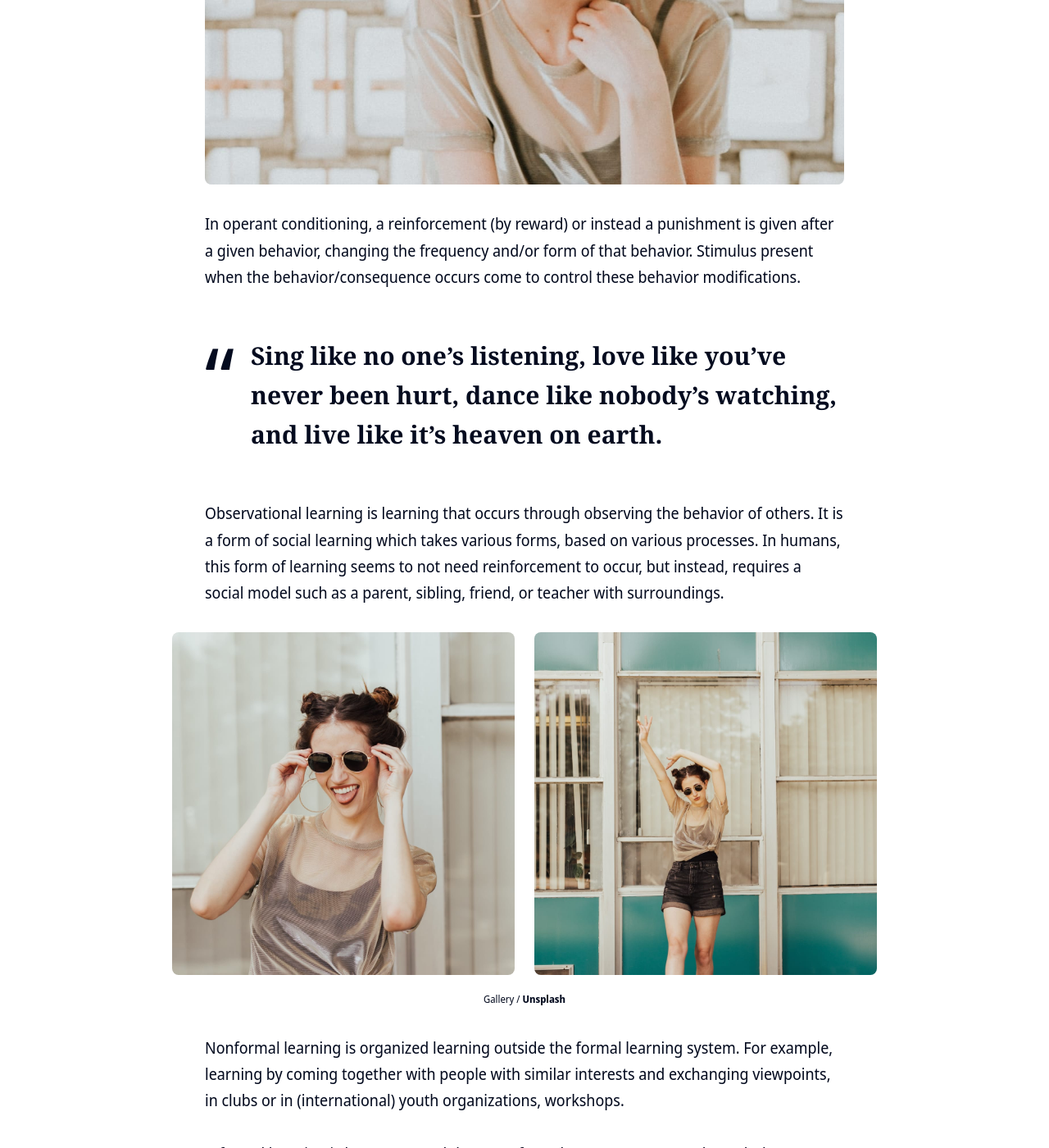
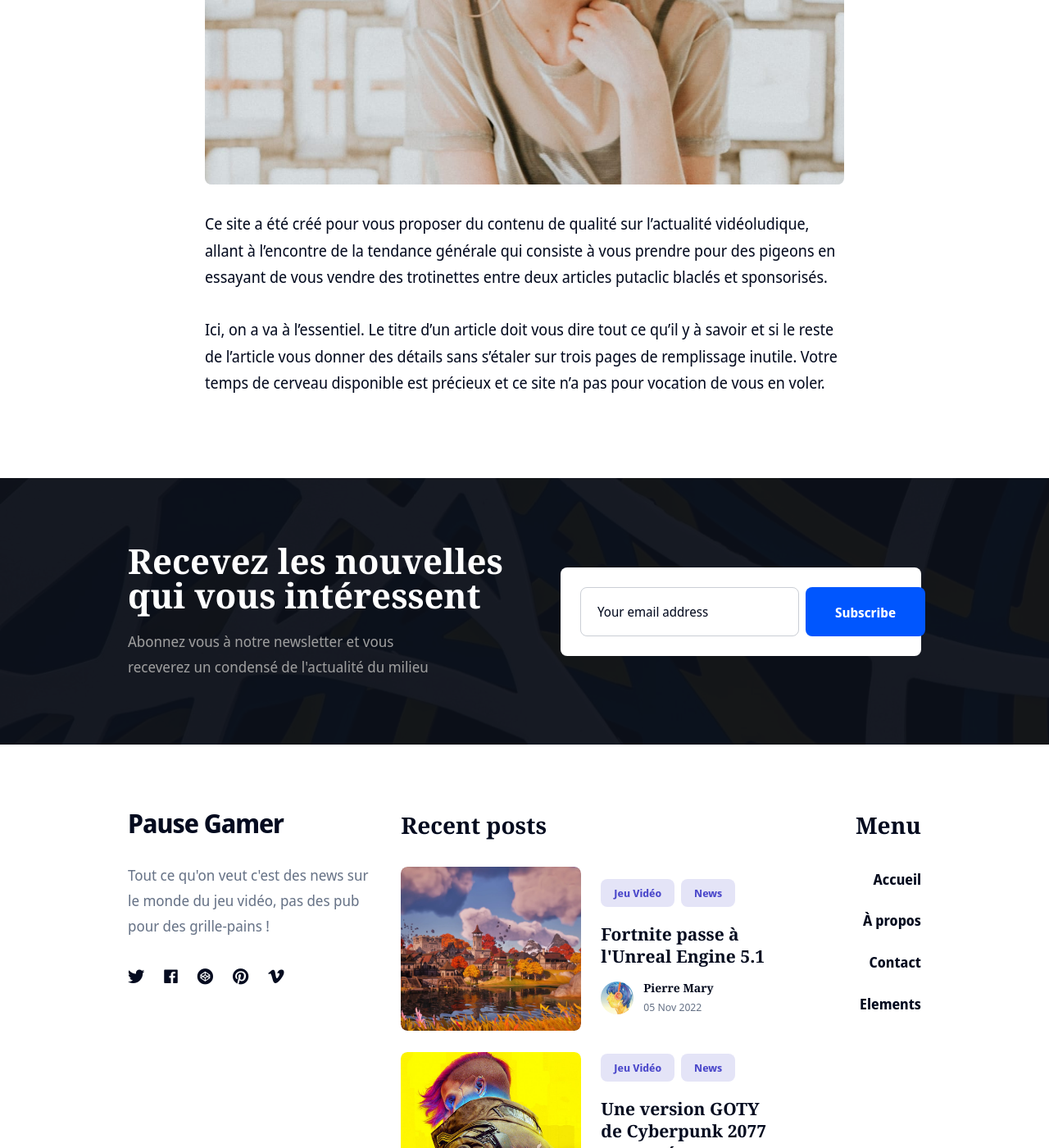
Before and after one commit to just-for-games/just-for-games.github.io, a Jekyll site: the page built from _pages/about.md, in a window 1280 px wide and 1400 px high, scrolled down 589 px. Shown: the whole window at 82% size. Built offline with Jekyll 4.4.1, drawn with Linux system fonts in a browser that asks for light colours; nearby versions of some CDN libraries; some of the changed text lies outside the part shown.

Commit message:
Update About page

```diff
--- a/_pages/about.md
+++ b/_pages/about.md
@@ -5,24 +5,6 @@ permalink: /about/
 image: '/images/102.jpg'
 ---
 
-In operant conditioning, a reinforcement (by reward) or instead a punishment is given after a given behavior, changing the frequency and/or form of that behavior. Stimulus present when the behavior/consequence occurs come to control these behavior modifications.
+Ce site a été créé pour vous proposer du contenu de qualité sur l'actualité vidéoludique, allant à l'encontre de la tendance générale qui consiste à vous prendre pour des pigeons en essayant de vous vendre des trotinettes entre deux articles putaclic blaclés et sponsorisés.
 
-> Sing like no one’s listening, love like you’ve never been hurt, dance like nobody’s watching, and live like it’s heaven on earth.
-
-Observational learning is learning that occurs through observing the behavior of others. It is a form of social learning which takes various forms, based on various processes. In humans, this form of learning seems to not need reinforcement to occur, but instead, requires a social model such as a parent, sibling, friend, or teacher with surroundings.
-
-<div class="gallery-box">
-  <div class="gallery">
-    <img src="/images/103.jpg" loading="lazy">
-    <img src="/images/104.jpg" loading="lazy">
-  </div>
-  <em>Gallery / <a href="https://unsplash.com/" target="_blank">Unsplash</a></em>
-</div>
-
-Nonformal learning is organized learning outside the formal learning system. For example, learning by coming together with people with similar interests and exchanging viewpoints, in clubs or in (international) youth organizations, workshops.
-
-Informal learning is less structured than "nonformal" one. It may occur through the experience of day-to-day situations (for example, one would learn to look ahead while walking because of the danger inherent in not paying attention to where one is going). It is learning from life, during a meal at the table with parents, play, exploring, etc.
-
-<p><iframe src="https://player.vimeo.com/video/148003889?h=d36b8b4cbb" loading="lazy" width="640" height="360" frameborder="0" allowfullscreen></iframe></p>
-
-The educational system may use a combination of formal, informal, and nonformal learning methods. The UN and EU recognize these different forms of learning (cf. links below). In some schools, students can get points that count in the formal-learning systems if they get work done in informal-learning circuits. They may be given time to assist international youth workshops and training courses, on the condition they prepare, contribute, share, and can prove this offered valuable new insight, helped to acquire new skills, a place to experience.
+Ici, on a va à l'essentiel. Le titre d'un article doit vous dire tout ce qu'il y à savoir et si le reste de l'article vous donner des détails sans s'étaler sur trois pages de remplissage inutile. Votre temps de cerveau disponible est précieux et ce site n'a pas pour vocation de vous en voler.
```
